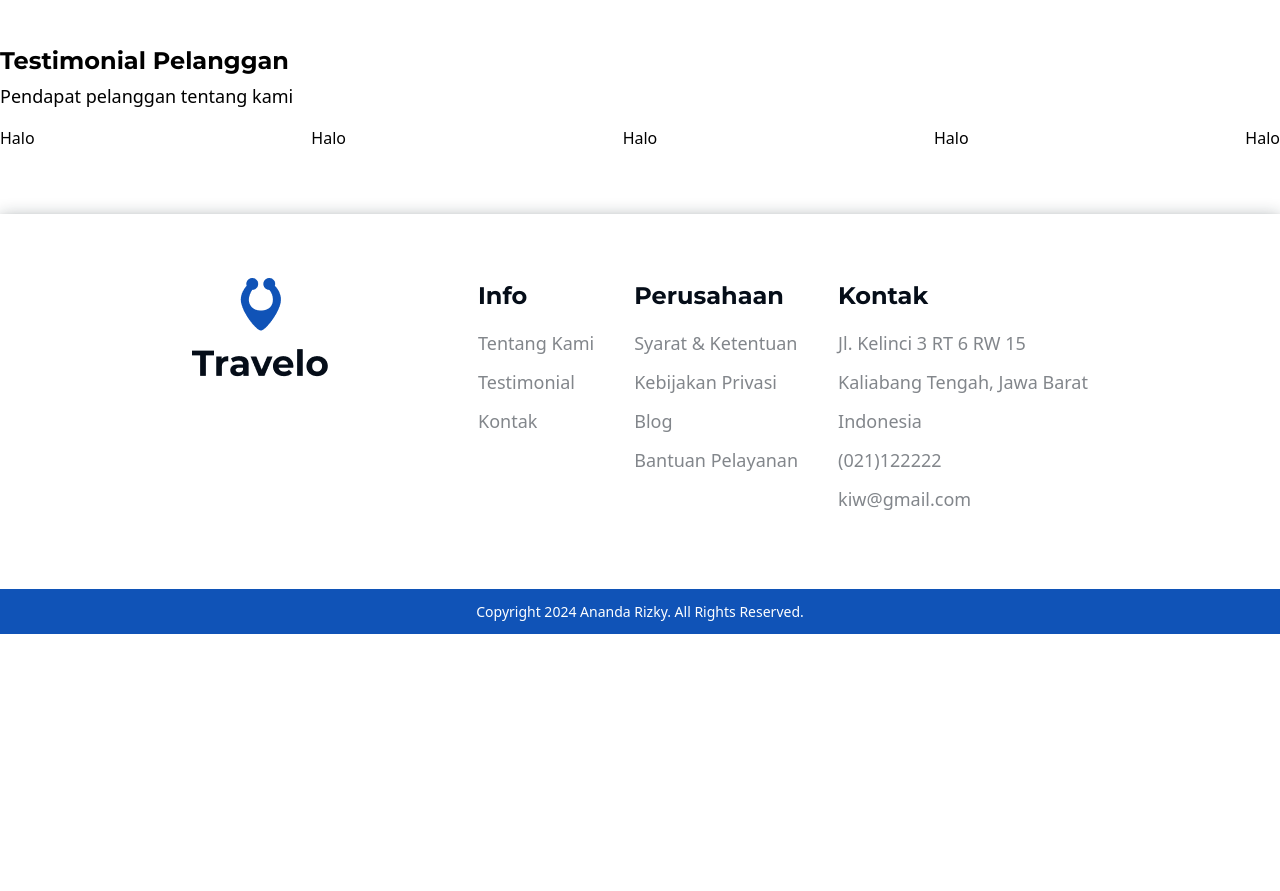
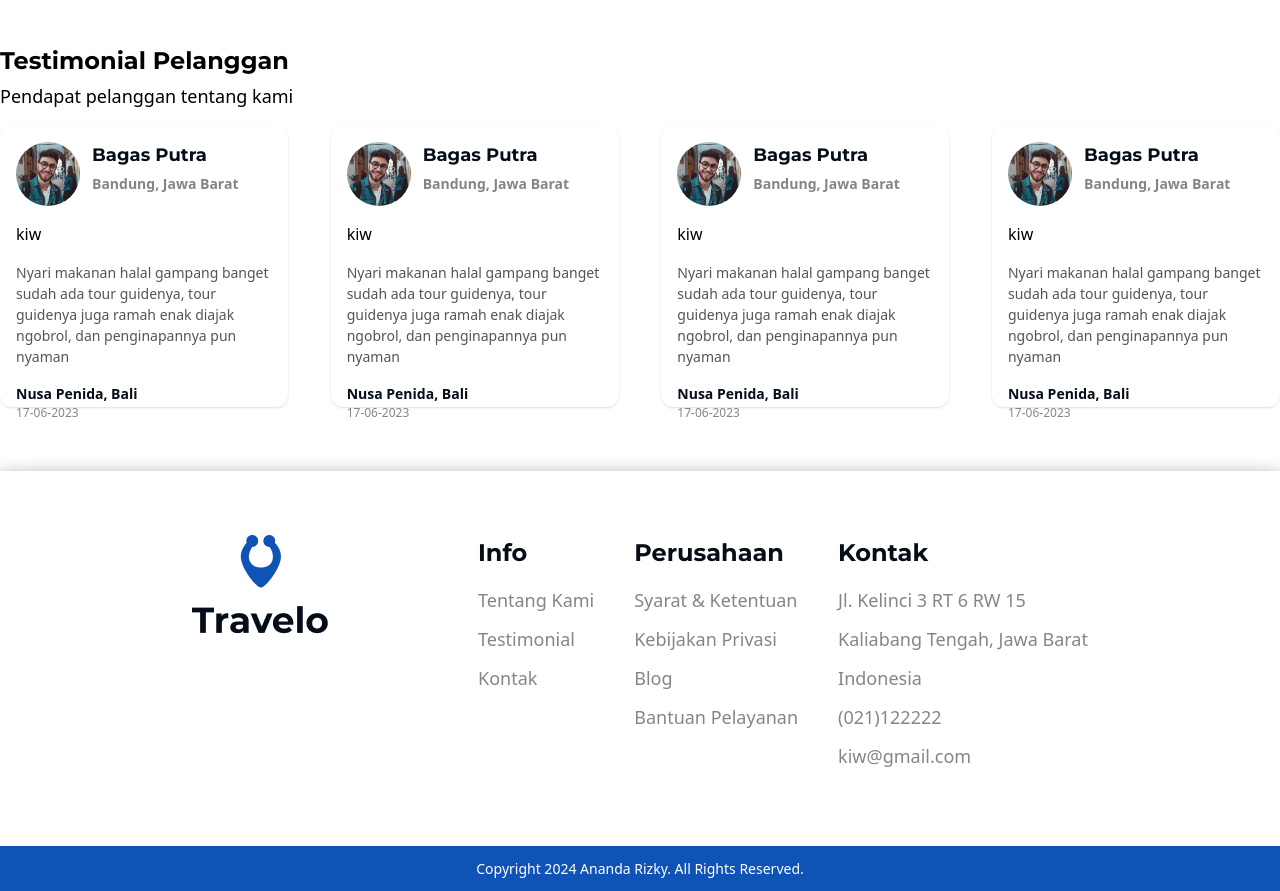
Before and after one commit to andrky/travelo-frontend, a Next.js app: page / in a window 1280 px wide. Shown: the part 2440-3331 px from the top of the page. Before the commit the page ends 3074 px from the top, so only its background shows below. Built offline with nearby package versions, Linux system fonts and the light colour scheme.

Commit message:
testimonial card component

```diff
--- /dev/null
+++ b/app/components/Containers/Home/SecondSection/Testimonials/TestimonialCard/Rating/rating.tsx
@@ -0,0 +1,7 @@
+const Rating = () => {
+  return (
+    <h1>kiw</h1>
+  )
+}
+
+export default Rating
--- a/app/components/Containers/Home/SecondSection/Testimonials/TestimonialCard/testimonialCard.tsx
+++ b/app/components/Containers/Home/SecondSection/Testimonials/TestimonialCard/testimonialCard.tsx
@@ -1,7 +1,31 @@
+import Image from 'next/image';
+
+import Rating from './Rating/rating';
+
 const TestimonialCard = () => {
-  return (
-    <h1>Halo</h1>
-  )
-}
+	return (
+		<article className="flex flex-col bg-white rounded-xl shadow w-[288px] h-[281px] p-4">
+			<div className="flex mb-4">
+				<figure className="relative rounded-full overflow-hidden h-16 w-16 mr-3">
+					<Image src="/assets/home/profile.png" alt="Profile Dummy" layout="fill" objectFit="cover" objectPosition="center" />
+				</figure>
 
-export default TestimonialCard
+				<div className="flex flex-col">
+					<p className="text-heading-4 text-gray-100 font-mont font-bold mb-1">Bagas Putra</p>
+					<p className="text-heading-5 text-gray-50 font-bold">Bandung, Jawa Barat</p>
+				</div>
+			</div>
+
+      <Rating />
+
+      <p className='text-heading-5 text-gray-70 my-4'>Nyari makanan halal gampang banget sudah ada tour guidenya, tour guidenya juga ramah enak diajak ngobrol, dan penginapannya pun nyaman</p>
+
+      <p className='text-heading-5 text-gray-100 font-bold'>Nusa Penida, Bali</p>
+
+      <p className='text-heading-6 text-gray-50'> 17-06-2023</p>
+
+		</article>
+	);
+};
+
+export default TestimonialCard;
--- a/app/components/Containers/Home/SecondSection/Testimonials/testimonials.tsx
+++ b/app/components/Containers/Home/SecondSection/Testimonials/testimonials.tsx
@@ -8,7 +8,7 @@ const Testimonials = () => {
 			<p className="text-heading-4 mb-4">Pendapat pelanggan tentang kami</p>
 
 			<div className='flex justify-between'>
-				{Array.from({ length: 5 }).map((_, index) => {
+				{Array.from({ length: 4 }).map((_, index) => {
 					return <TestimonialCard key={index} />;
 				})}
 			</div>
```
